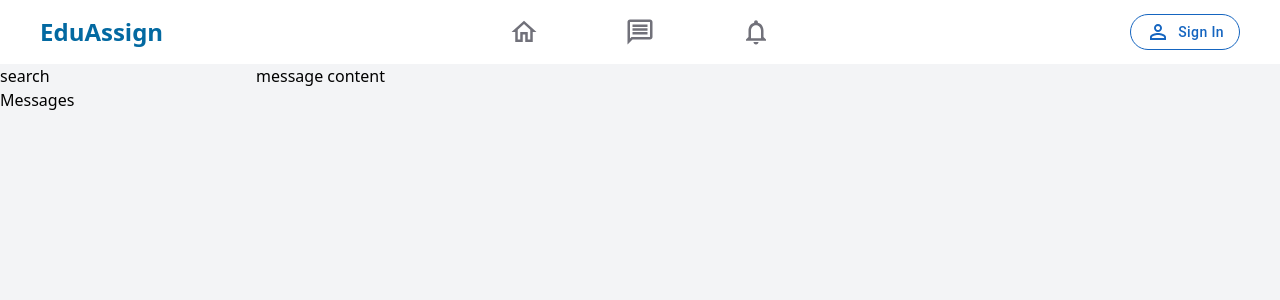
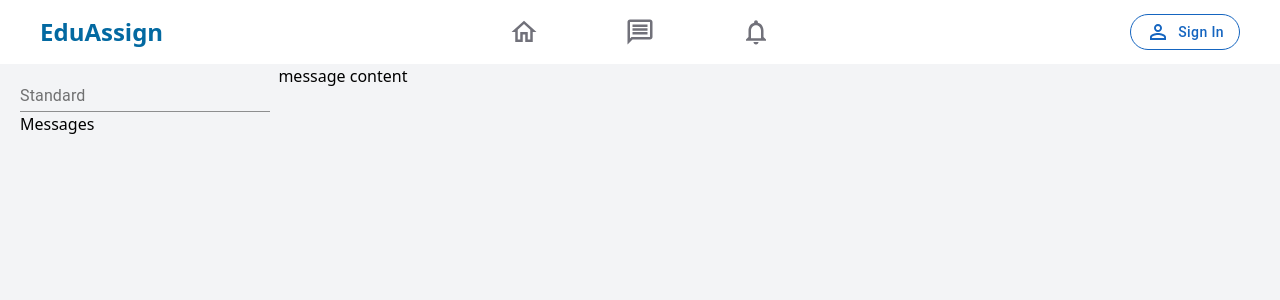
Before and after one commit to eliasrizik93/EduAssign, a React (Create React App) app in the folder client/: page /messages in a window 1280 px wide. Shown: the top 300 px of the page. Built offline with nearby package versions, Linux system fonts and the light colour scheme.

Commit message:
add search input

```diff
--- a/client/src/components/Messages/SideBarMessages/SideBarMessages.tsx
+++ b/client/src/components/Messages/SideBarMessages/SideBarMessages.tsx
@@ -1,9 +1,28 @@
+import React from 'react';
+import TextField from "@material-ui/core/TextField";
+import { makeStyles } from "@material-ui/core/styles";
+
+const useStyles = makeStyles((theme) => ({
+  input: {
+    width: '100%',
+  },
+}));
+
 const SideBarMessages = () => {
+  const classes = useStyles();
+
   return (
-    <div className="sidebar__messages w-1/5">
-      <div className="">search</div>
+    <div className="sidebar__messages w-1/5 mr-2 ml-5">
+      <TextField
+        id="standard-basic"
+        label="Standard"
+        variant="standard"
+        className={classes.input}
+      />
+
       <div className="h-full">Messages</div>
     </div>
   );
 };
+
 export default SideBarMessages;
```
